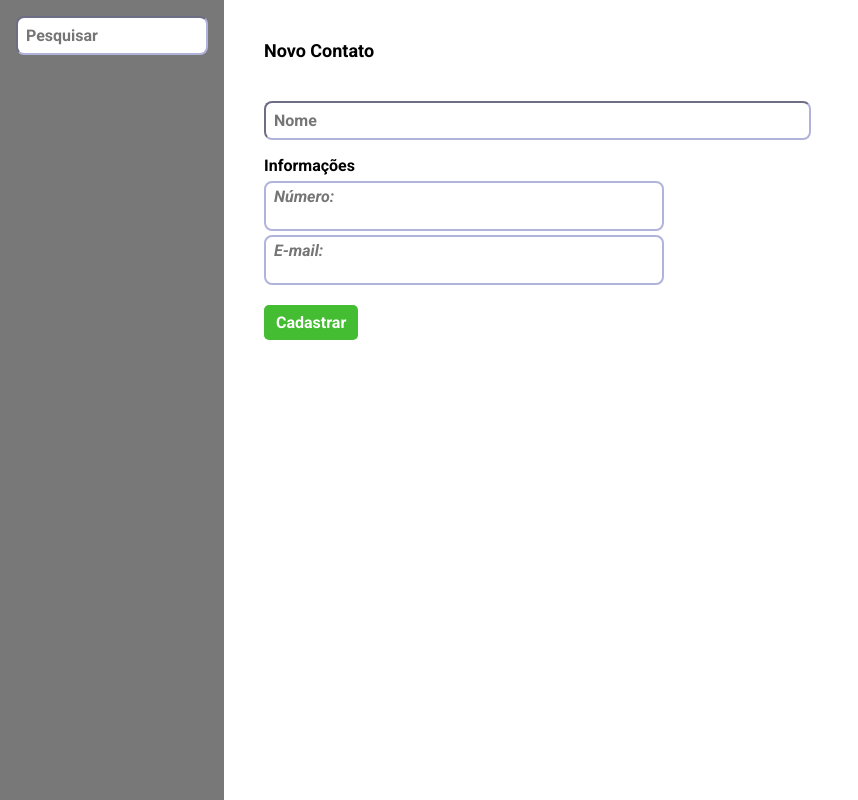
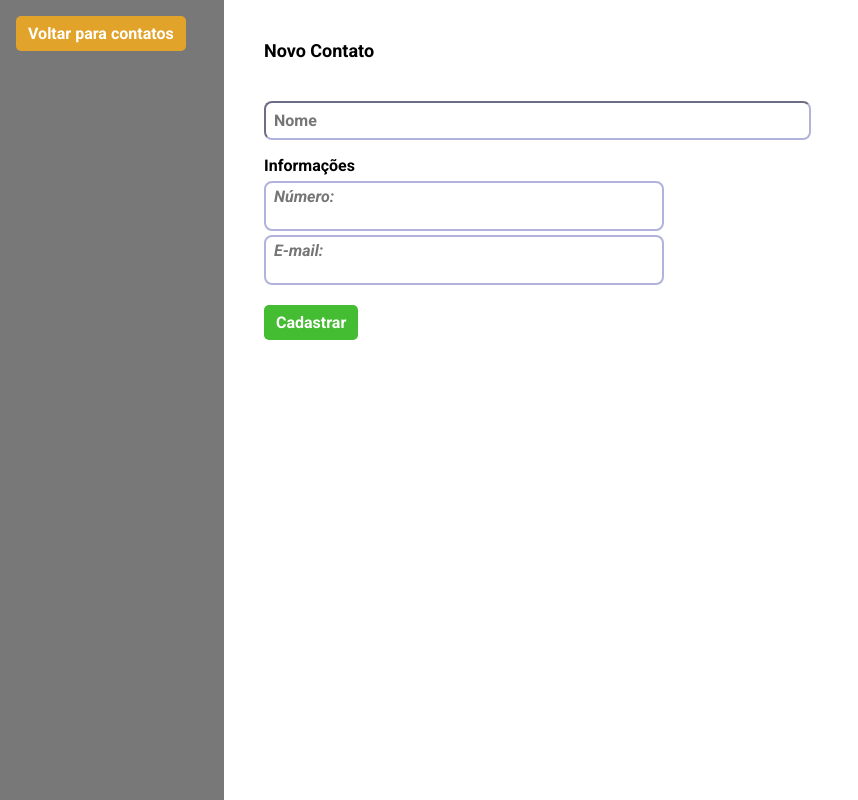
Before and after one commit to IsacPessoa/Agenda-Telefonica-Isac, a React (Create React App) app: page /novo in a window 1280 px wide. Shown: the whole page, without its empty margins (0-858 px from the left). Built offline with nearby package versions, Linux system fonts and the light colour scheme.

Commit message:
Finalizando página de cadastro

```diff
--- a/src/components/Contato/index.tsx
+++ b/src/components/Contato/index.tsx
@@ -4,7 +4,7 @@ import { useDispatch } from 'react-redux'
 
 import { remover, editar } from '../../store/reducers/contatos'
 import ContatoClass from '../../models/Contato'
-import { BotaoSalvar, Info } from '../../styles/index '
+import { Botao, BotaoSalvar, Info } from '../../styles/index '
 
 type Props = ContatoClass
 
@@ -91,7 +91,7 @@ const Contato = ({
           </>
         ) : (
           <>
-            <S.Botao onClick={() => setEstaEditando(true)}>Editar</S.Botao>
+            <Botao onClick={() => setEstaEditando(true)}>Editar</Botao>
             <S.BotaoCancelarExcluir onClick={() => dispatch(remover(id))}>
               Excluir
             </S.BotaoCancelarExcluir>
--- a/src/components/Contato/styles.ts
+++ b/src/components/Contato/styles.ts
@@ -1,5 +1,6 @@
 import styled from 'styled-components'
 import variaveis from '../../styles/variaveis'
+import { Botao } from '../../styles/index '
 
 export const Card = styled.div`
   background-color: #eeedec;
@@ -41,18 +42,6 @@ export const BarraAcoes = styled.div`
   margin-top: 8px;
 `
 
-export const Botao = styled.button`
-  font-weight: bold;
-  font-size: 16px;
-  color: #fff;
-  padding: 8px 12px;
-  border: none;
-  cursor: pointer;
-  background-color: ${variaveis.amarelo2};
-  border-radius: 5px;
-  margin-right: 12px;
-`
-
 export const BotaoCancelarExcluir = styled(Botao)`
   background-color: ${variaveis.vermelho};
 `
--- a/src/containers/BarraLateral/index.tsx
+++ b/src/containers/BarraLateral/index.tsx
@@ -1,22 +1,36 @@
 import { useDispatch, useSelector } from 'react-redux'
+import { useNavigate } from 'react-router-dom'
 import * as S from './styles'
 import { RootReducer } from '../../store'
 import { alteraTermo } from '../../store/reducers/filtro'
-import { Campo } from '../../styles/index '
+import { BotaoVoltar, Campo } from '../../styles/index '
 
-const BarraLateral = () => {
+type Props = {
+  paginaInicial: boolean
+}
+
+const BarraLateral = ({ paginaInicial }: Props) => {
   const dispatch = useDispatch()
+  const navigate = useNavigate()
   const { termo } = useSelector((state: RootReducer) => state.filtro)
 
   return (
     <S.Aside>
       <div>
+        {paginaInicial ? (
+          <>
             <Campo
               type="text"
               placeholder="Pesquisar"
               value={termo}
               onChange={(evento) => dispatch(alteraTermo(evento.target.value))}
             />
+          </>
+        ) : (
+          <BotaoVoltar onClick={() => navigate('/')}>
+            Voltar para contatos
+          </BotaoVoltar>
+        )}
       </div>
     </S.Aside>
   )
--- a/src/pages/Cadastro/index.tsx
+++ b/src/pages/Cadastro/index.tsx
@@ -3,8 +3,7 @@ import Formulario from '../../containers/Formulario'
 
 const Cadastro = () => (
   <>
-    {/* barra lateral */}
-    <BarraLateral />
+    <BarraLateral paginaInicial={false} />
     <Formulario />
   </>
 )
--- a/src/pages/Home/index.tsx
+++ b/src/pages/Home/index.tsx
@@ -4,7 +4,7 @@ import ListaDeContatos from '../../containers/ListaDeContatos'
 
 const Home = () => (
   <>
-    <BarraLateral />
+    <BarraLateral paginaInicial />
     <ListaDeContatos />
     <BotaoAdicionar />
   </>
--- a/src/styles/index .ts
+++ b/src/styles/index .ts
@@ -1,6 +1,5 @@
 import styled, { createGlobalStyle } from 'styled-components'
 import variaveis from './variaveis'
-import { Botao } from '../components/Contato/styles'
 
 const Estiloglobal = createGlobalStyle`
   * {
@@ -54,6 +53,22 @@ export const Info = styled.textarea`
   width: 400px;
 `
 
+export const Botao = styled.button`
+  font-weight: bold;
+  font-size: 16px;
+  color: #fff;
+  padding: 8px 12px;
+  border: none;
+  cursor: pointer;
+  background-color: ${variaveis.amarelo2};
+  border-radius: 5px;
+  margin-right: 12px;
+`
+
+export const BotaoVoltar = styled(Botao)`
+  background-color: ${variaveis.amarelo2};
+`
+
 export const InfoCadastro = styled(Info)`
   border: 2px solid rgba(0, 0, 0, 1);
   border-color: #b2b3da;
```
Lines whose indentation alone changed are shown as unchanged.
